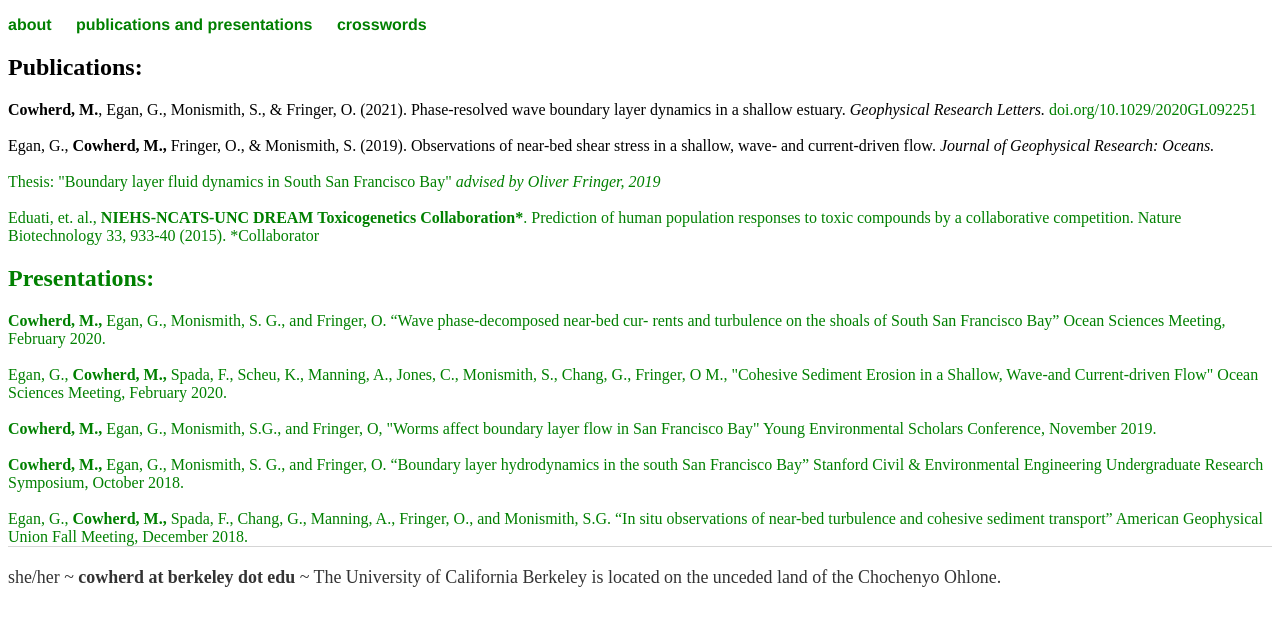
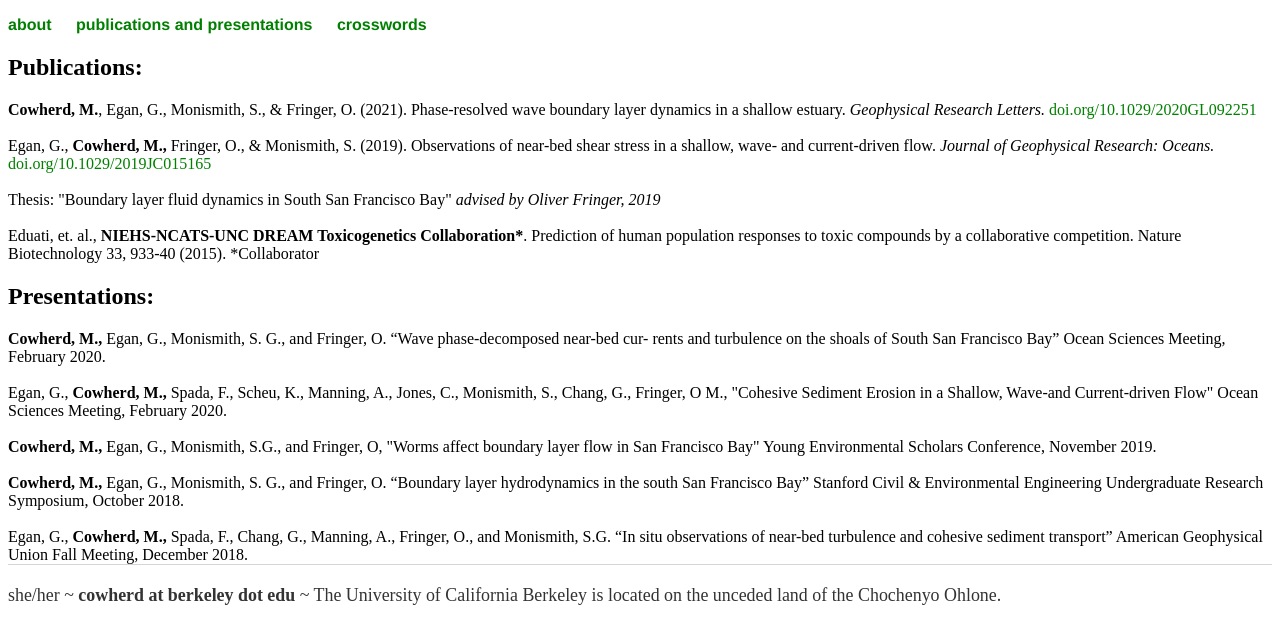
Before and after one commit to mariannecowherd/mariannecowherd.github.io, a Jekyll site: the page built from cv/index.html, in a window 1280 px wide. Shown: the top 644 px of the page. Built offline with Jekyll 4.4.1, drawn with Linux system fonts in a browser that asks for light colours; some of the changed lines change nothing that is shown.

Commit message:
Update index.html

```diff
--- a/cv/index.html
+++ b/cv/index.html
@@ -11,7 +11,7 @@ title: CV
 
 	<h2>Publications:</h2>
 	<b>Cowherd, M.</b>, Egan, G., Monismith, S., & Fringer, O. (2021). Phase‐resolved wave boundary layer dynamics in a shallow estuary. <i> Geophysical Research Letters. </i> <a href="doi.org/10.1029/2020GL092251">doi.org/10.1029/2020GL092251</a> <br><br>
-	Egan, G., <b>Cowherd, M.,</b> Fringer, O., & Monismith, S. (2019). Observations of near-bed shear stress in a shallow, wave- and current-driven flow. <i>Journal of Geophysical Research: Oceans. </i><a href="doi.org/10.1029/2019JC015165" doi.org/10.1029/2019JC015165</a> <br><br>
+	Egan, G., <b>Cowherd, M.,</b> Fringer, O., & Monismith, S. (2019). Observations of near-bed shear stress in a shallow, wave- and current-driven flow. <i>Journal of Geophysical Research: Oceans. </i><a href="doi.org/10.1029/2019JC015165"> doi.org/10.1029/2019JC015165</a> <br><br>
 	Thesis: "Boundary layer fluid dynamics in South San Francisco Bay" <i>advised by Oliver Fringer, 2019</i><br><br>
 	Eduati, et. al., <b>NIEHS-NCATS-UNC DREAM Toxicogenetics Collaboration*</b>. Prediction of human population responses to toxic compounds by a collaborative competition. Nature Biotechnology 33, 933-40 (2015). *Collaborator
 	<h2>Presentations:</h2>
```
